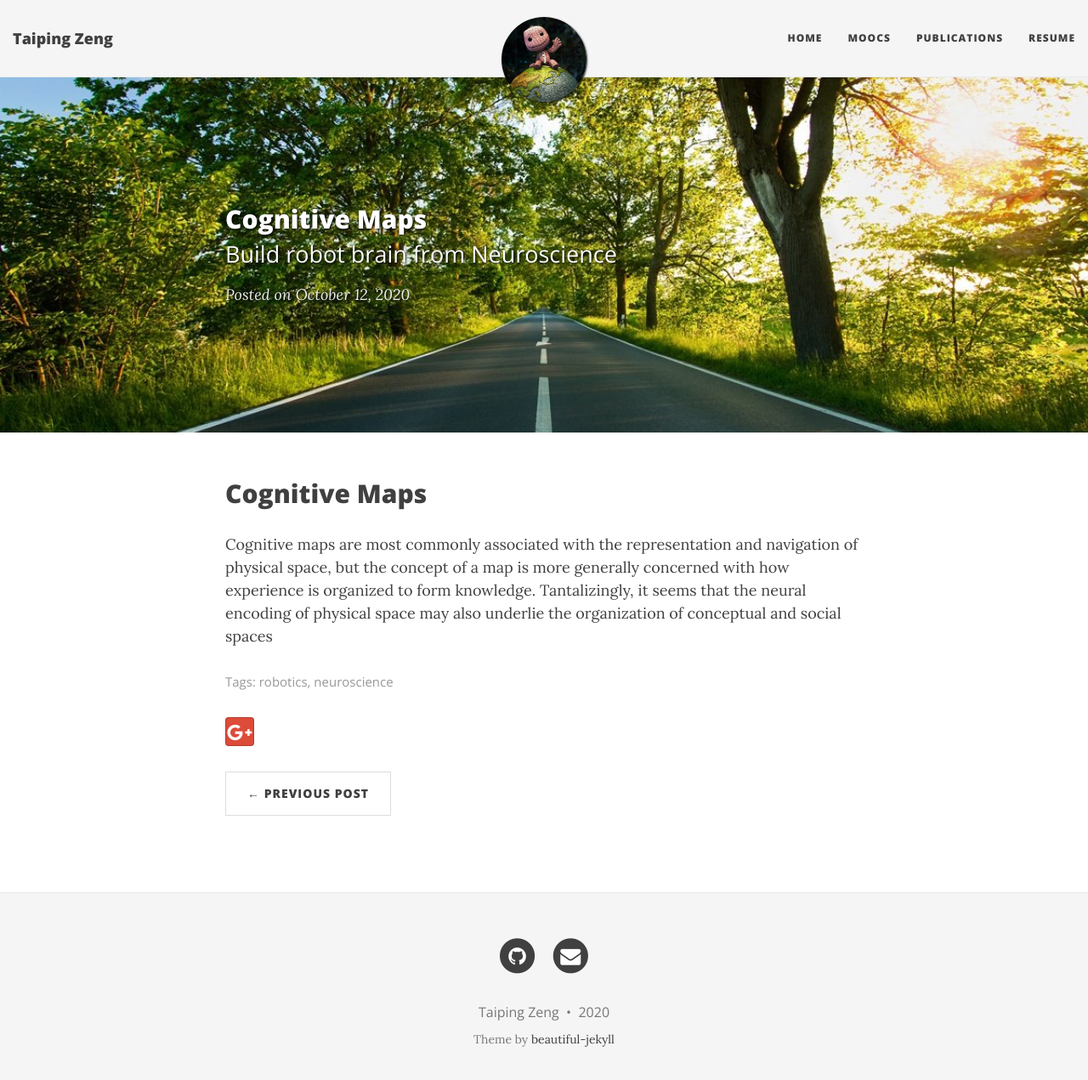
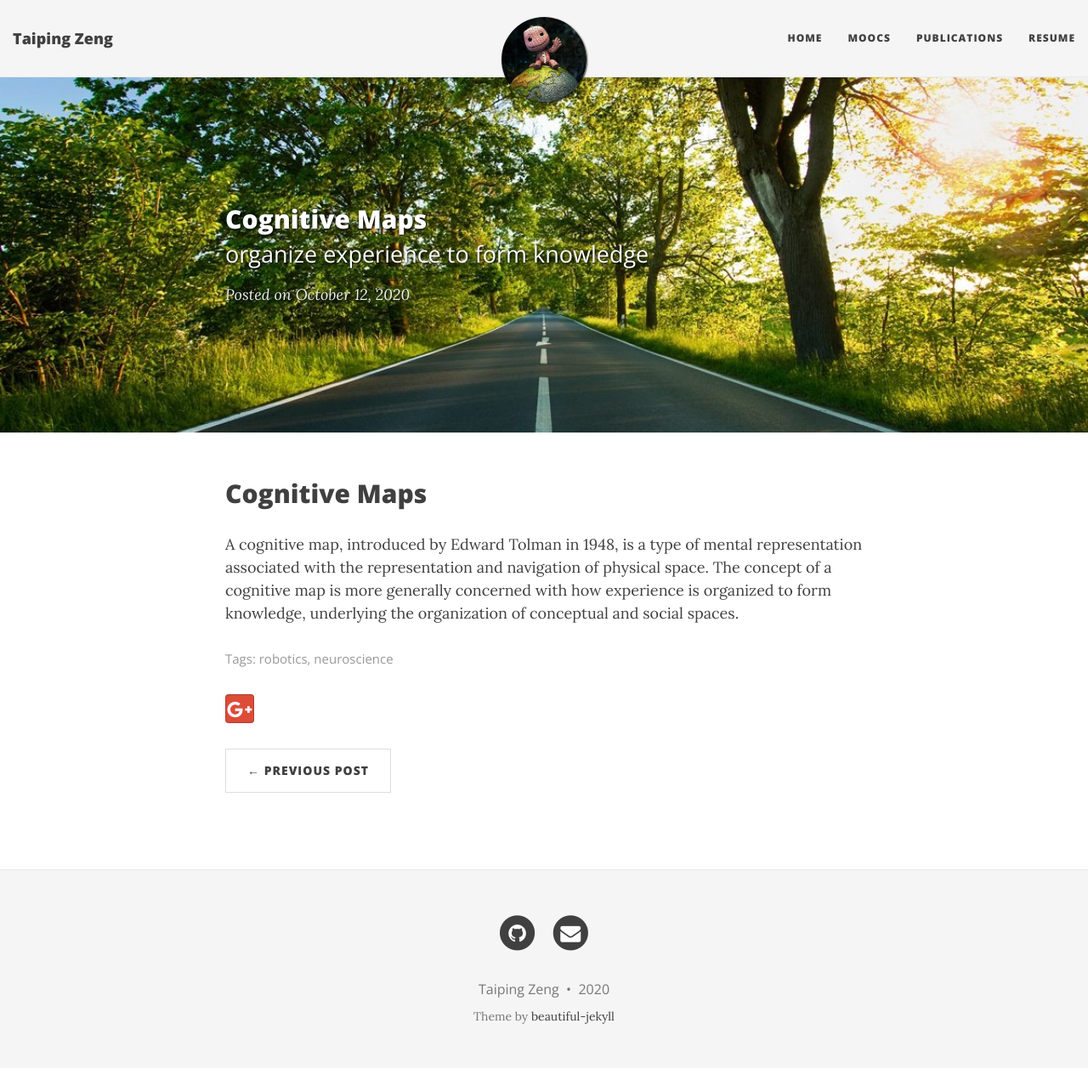
Before and after one commit to zengtaiping/zengtaiping.github.io, a Jekyll site: the page built from _posts/2020-10-12-Cognitivemaps.md, in a window 1280 px wide and 1284 px high. Shown: the top 1271 px of the window at 85% size. Built offline with Jekyll 4.4.1, drawn with Linux system fonts in a browser that asks for light colours; nearby versions of some CDN libraries.

Commit message:
Update 2020-10-12-Cognitivemaps.md

```diff
--- a/_posts/2020-10-12-Cognitivemaps.md
+++ b/_posts/2020-10-12-Cognitivemaps.md
@@ -1,10 +1,11 @@
 ---
 layout: post
 title: Cognitive Maps
-subtitle: Build robot brain from Neuroscience
+subtitle: organize experience to form knowledge
 bigimg: /img/path.jpg
 tags: [robotics, neuroscience]
 image: /img/hello_world.jpeg
 ---
 ## Cognitive Maps
-Cognitive maps are most commonly associated with the representation and navigation of physical space, but the concept of a map is more generally concerned with how experience is organized to form knowledge. Tantalizingly, it seems that the neural encoding of physical space may also underlie the organization of conceptual and social spaces
+A cognitive map, introduced by Edward Tolman in 1948, is a type of mental representation associated with the representation and navigation of physical space.
+The concept of a cognitive map is more generally concerned with how experience is organized to form knowledge, underlying the organization of conceptual and social spaces.
```
